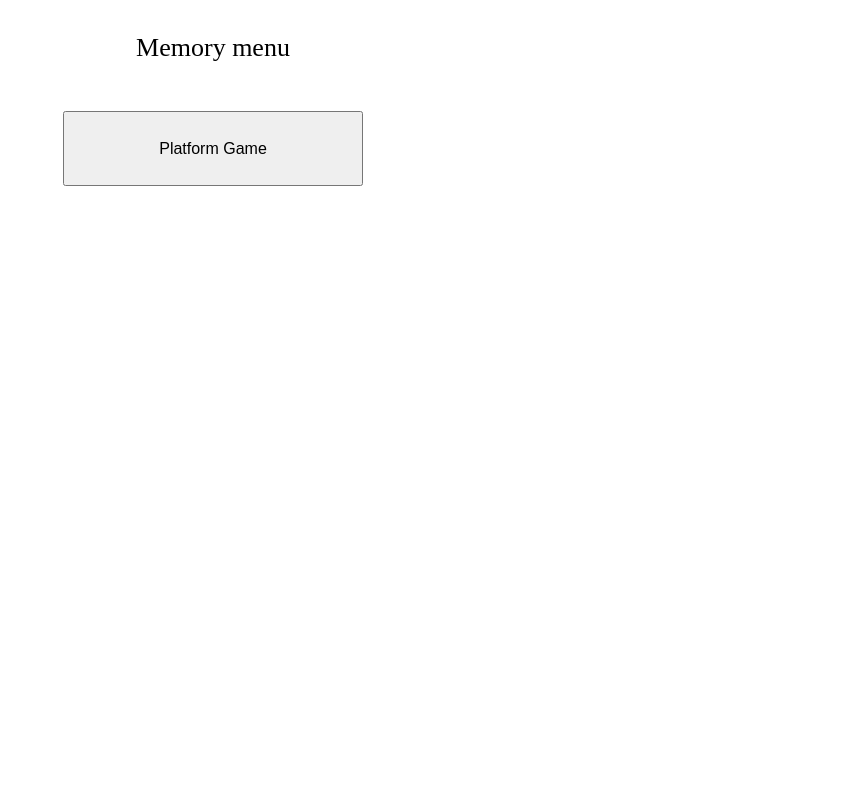
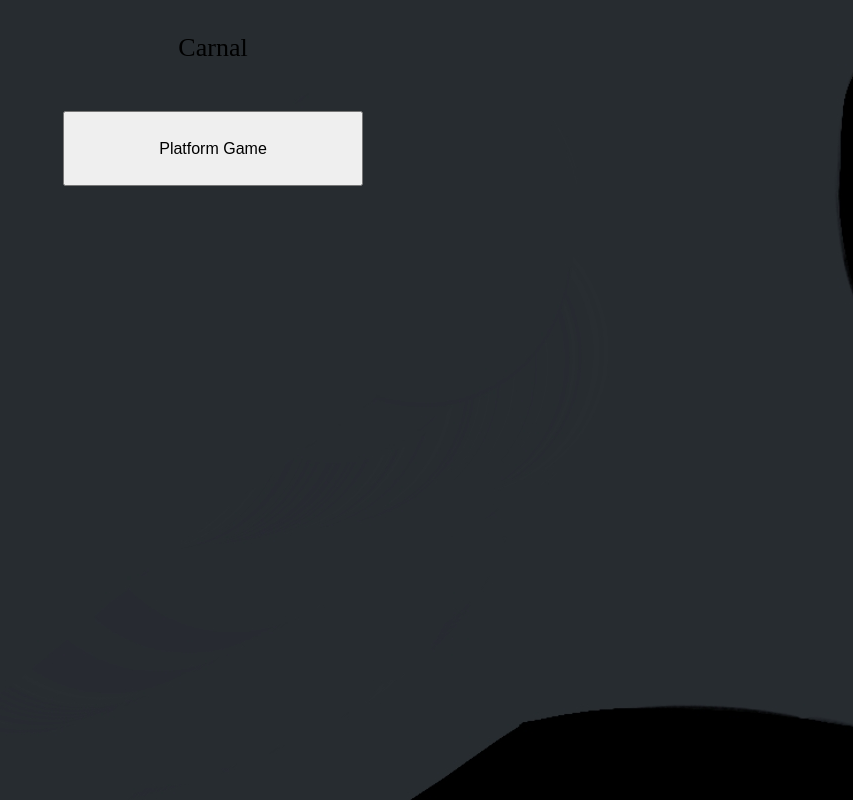
Before and after one commit to Carnal-Joc-en-Grup/carnal, a plain HTML site: page index.html in a window 1280 px wide. Shown: the whole page, without its empty margins (427-1280 px from the left). Drawn offline with Linux system fonts and the light colour scheme.

Commit message:
Change from memory game to carnal

```diff
--- a/index.html
+++ b/index.html
@@ -5,10 +5,10 @@
 		<script src="./js/loader.js"></script>
 		<script src="./js/game_info.js"></script>
 		<script src="./js/menu_controller.js"></script>
-		<title> My first game - Menu </title>
+		<title> Carnal - Menu </title>
 	</head>
 	<body>
-		<p class="menu-object" id="title">Memory menu</p>
+		<p class="menu-object" id="title">Carnal</p>
 		<button class="menu-object" onclick="platform_game()">
 			Platform Game
 		</button>
--- a/styles/main.css
+++ b/styles/main.css
@@ -9,6 +9,10 @@ input[type=number]{
 #title{
 	font-size: 26px;
 	line-height: 75px;
+}
+
+body {
+	background-image: url(../resources/backgrounds/Carnal\ Menu\ Bg.jpg);
 }
 
 .menu-object{
```
